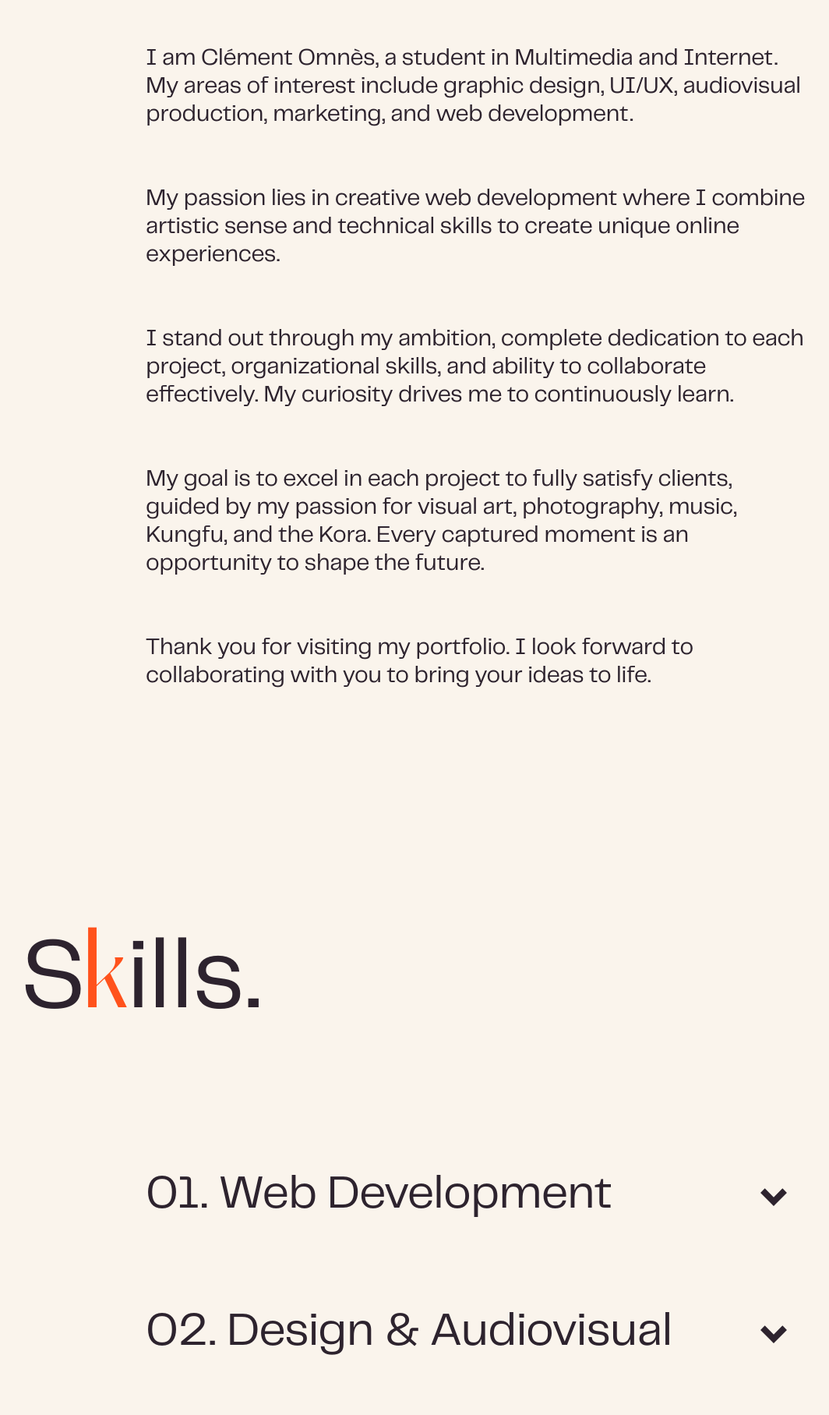
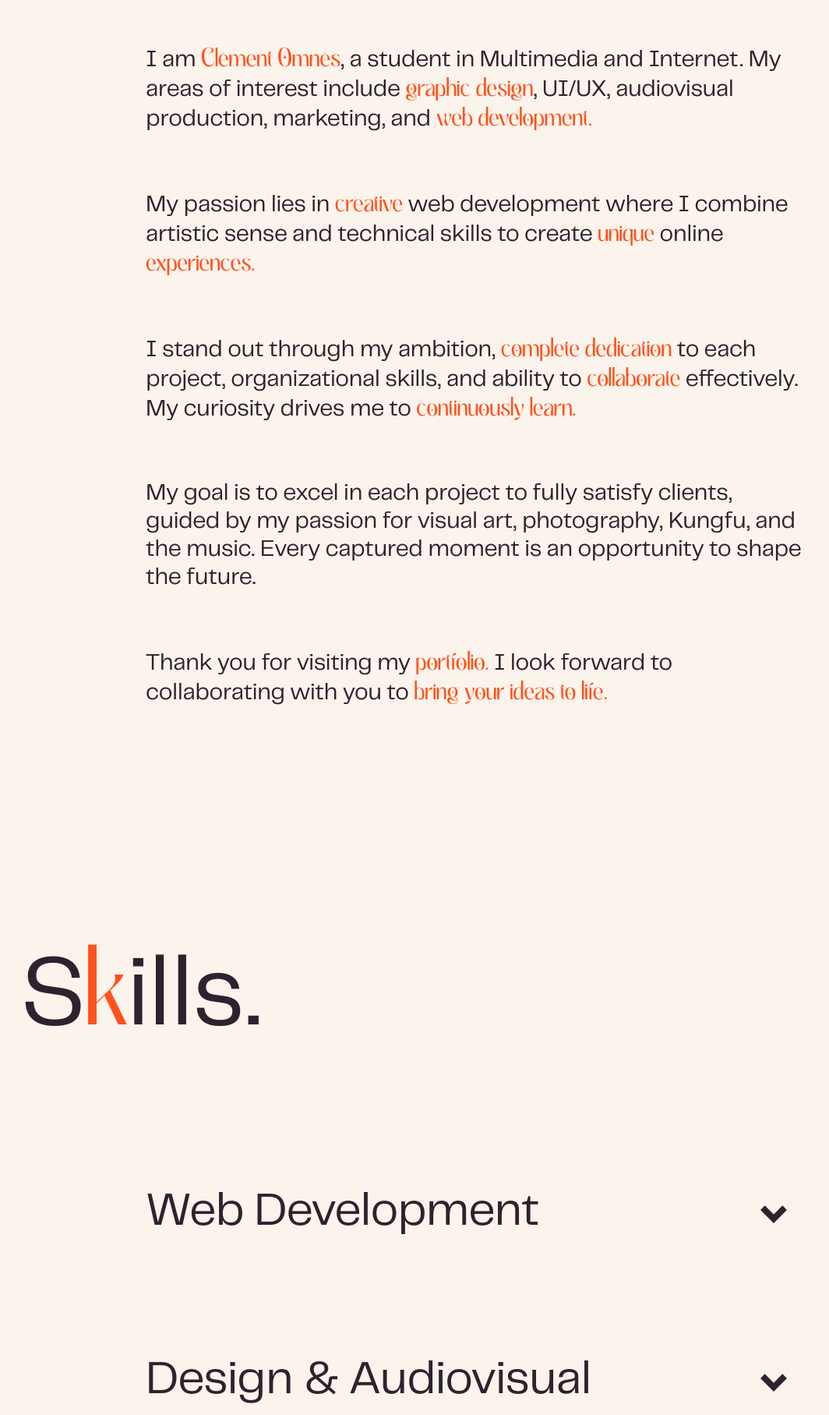
Before and after one commit to Clementmns/Portfolio-WIP, a Next.js app: page /about in a window 1280 px wide. Shown: the part 982-2797 px from the top of the page at 78% size, without its empty margins (26-1090 px from the left). Built offline with nearby package versions, Linux system fonts and the light colour scheme.

Commit message:
Warning solved

```diff
--- a/app/about/page.jsx
+++ b/app/about/page.jsx
@@ -14,6 +14,24 @@ function AboutPage() {
    const desc3 = getAboutContent("hero.desc.3");
    const desc4 = getAboutContent("hero.desc.4");
    const desc5 = getAboutContent("hero.desc.5");
+
+   const detectImportantWords = (description) => {
+      const importantWordsRegex = /\*\$([^,\s]+)/g;
+      return description.split(importantWordsRegex).map((part, index) => {
+         if (index % 2 === 1) {
+            // Les mots importants correspondent aux index impairs
+            return (
+               <span
+                  key={index}
+                  className="font-hero text-primary-light dark:text-primary-dark"
+               >
+                  {part}
+               </span>
+            );
+         }
+         return part;
+      });
+   };
 
    return (
       <>
@@ -35,9 +53,9 @@ function AboutPage() {
                            </h1>
                         </div>
                      </div>
-                     <div className="w-[50vw] h-[50vw] portrait:w-[90vw] portrait:h-[90vw] md:portrait:w-[70vw] md:portrait:h-[70vw] flex justify-end">
+                     <div className="w-[40vw] h-[55vw] portrait:w-[90vw] portrait:h-[100vw] md:portrait:w-[70vw] md:portrait:h-[70vw] flex justify-end">
                         <img
-                           src="/me.webp"
+                           src="/about.jpg"
                            alt=""
                            className="w-full h-full object-cover rounded-lg"
                         />
@@ -51,19 +69,19 @@ function AboutPage() {
                      </div>
                   </div>
                   <div className="w-8/12 lg:text-3xl md:text-2xl text-xl mb-36 mt-[15rem] portrait:mt-10">
-                     <p>{desc1}</p>
+                     <p>{detectImportantWords(desc1)}</p>
                      <br></br>
                      <br></br>
-                     <p>{desc2}</p>
+                     <p>{detectImportantWords(desc2)}</p>
                      <br></br>
                      <br></br>
-                     <p>{desc3}</p>
+                     <p>{detectImportantWords(desc3)}</p>
                      <br></br>
                      <br></br>
-                     <p>{desc4}</p>
+                     <p>{detectImportantWords(desc4)}</p>
                      <br></br>
                      <br></br>
-                     <p>{desc5}</p>
+                     <p>{detectImportantWords(desc5)}</p>
                   </div>
                </div>
                <div className="flex gap-10 items-end justify-center w-full mb-20 mt-40">
--- a/assets/content/about.json
+++ b/assets/content/about.json
@@ -12,24 +12,24 @@
       },
       "desc": {
          "1": {
-            "fr": "Je suis Clément Omnès, étudiant en Multimédia et Internet. Mes domaines d’intérêt incluent le design graphique, l’UI/UX, la production audiovisuelle, le marketing et le développement web.",
-            "en": "I am Clément Omnès, a student in Multimedia and Internet. My areas of interest include graphic design, UI/UX, audiovisual production, marketing, and web development."
+            "fr": "Je suis *$Clément *$Omnès, étudiant en Multimédia et Internet. Mes domaines d’intérêt incluent le *$design *$graphique, l’UI/UX, la production audiovisuelle, le marketing et le *$développement *$web.",
+            "en": "I am *$Clément *$Omnès, a student in Multimedia and Internet. My areas of interest include *$graphic *$design, UI/UX, audiovisual production, marketing, and *$web *$development."
          },
          "2": {
-            "fr": "Ma passion dans le développement web créatif où j’allie sens artistique et compétences techniques pour créer des expériences en ligne uniques.",
-            "en": "My passion lies in creative web development where I combine artistic sense and technical skills to create unique online experiences."
+            "fr": "Ma passion dans le développement web *$créatif où j’allie sens artistique et compétences techniques pour créer des *$expériences en ligne *$uniques.",
+            "en": "My passion lies in *$creative web development where I combine artistic sense and technical skills to create *$unique online *$experiences."
          },
          "3": {
-            "fr": "Je me distingue par mon ambition, mon engagement total dans chaque projet, mes compétences organisationnelles et ma capacité à collaborer efficacement. Ma curiosité me pousse à apprendre continuellement.",
-            "en": "I stand out through my ambition, complete dedication to each project, organizational skills, and ability to collaborate effectively. My curiosity drives me to continuously learn."
+            "fr": "Je me distingue par mon ambition, mon *$engagement *$total dans chaque projet, mes compétences organisationnelles et ma capacité à *$collaborer efficacement. Ma curiosité me pousse à *$apprendre *$continuellement.",
+            "en": "I stand out through my ambition, *$complete *$dedication to each project, organizational skills, and ability to *$collaborate effectively. My curiosity drives me to *$continuously *$learn."
          },
          "4": {
-            "fr": "Mon objectif est d’exceller dans chaque projet pour satisfaire pleinement les clients, guidé par ma passion pour l’art visuel, la photographie, la musique, le Kungfu et la Kora. Chaque instant capturé est une opportunité de façonner l’avenir.",
-            "en": "My goal is to excel in each project to fully satisfy clients, guided by my passion for visual art, photography, music, Kungfu, and the Kora. Every captured moment is an opportunity to shape the future."
+            "fr": "Mon objectif est d’exceller dans chaque projet pour satisfaire pleinement les clients, guidé par ma passion pour l’art visuel, la photographie, la musique et le Kungfu. Chaque instant capturé est une opportunité de façonner l’avenir.",
+            "en": "My goal is to excel in each project to fully satisfy clients, guided by my passion for visual art, photography, Kungfu, and the music. Every captured moment is an opportunity to shape the future."
          },
          "5": {
-            "fr": "Merci de visiter mon portfolio. J’attends avec impatience de collaborer avec vous pour donner vie à vos idées.",
-            "en": "Thank you for visiting my portfolio. I look forward to collaborating with you to bring your ideas to life."
+            "fr": "Merci de visiter mon *$portfolio. J’attends avec impatience de collaborer avec vous pour *$donner *$vie *$à *$vos *$idées.",
+            "en": "Thank you for visiting my *$portfolio. I look forward to collaborating with you to *$bring *$your *$ideas *$to *$life."
          }
       }
    }
--- a/components/aboutPage/more/data/row1.json
+++ b/components/aboutPage/more/data/row1.json
@@ -1,8 +1,18 @@
 {
-   "title": "01. Web Development",
-   "values": {
-      "langages": ["HTML", "JavaScript", "SCSS", "MySQL", "PHP"],
-      "librairies": ["Tailwind.CSS", "Jquery", "React"],
-      "frameworks": ["GSAP", "Next.js"]
+   "fr": {
+      "title": "Développement Web",
+      "values": {
+         "languages": ["HTML", "JavaScript", "SCSS", "MySQL", "PHP"],
+         "librairies": ["Tailwind.CSS", "Jquery", "React"],
+         "frameworks": ["GSAP", "Next.js"]
+      }
+   },
+   "en": {
+      "title": "Web Development",
+      "values": {
+         "langages": ["HTML", "JavaScript", "SCSS", "MySQL", "PHP"],
+         "librairies": ["Tailwind.CSS", "Jquery", "React"],
+         "frameworks": ["GSAP", "Next.js"]
+      }
    }
 }
--- a/components/aboutPage/more/data/row2.json
+++ b/components/aboutPage/more/data/row2.json
@@ -1,8 +1,18 @@
 {
-   "title": "02. Design & Audiovisual",
-   "values": {
-      "illustration": ["Adobe Illustrator", "Adobe Photoshop"],
-      "audiovisual": ["Adobe Premiere Pro", "Adobe After Effects"],
-      "ui/ux design": ["Adobe XD", "Figma"]
+   "fr": {
+      "title": "Audiovisuel et Design",
+      "values": {
+         "illustration": ["Adobe Illustrator", "Adobe Photoshop"],
+         "audiovisuel": ["Adobe Premiere Pro", "Adobe After Effects"],
+         "ui/ux design": ["Adobe XD", "Figma"]
+      }
+   },
+   "en": {
+      "title": "Design & Audiovisual",
+      "values": {
+         "illustration": ["Adobe Illustrator", "Adobe Photoshop"],
+         "audiovisual": ["Adobe Premiere Pro", "Adobe After Effects"],
+         "ui/ux design": ["Adobe XD", "Figma"]
+      }
    }
 }
--- a/components/aboutPage/more/data/row3.json
+++ b/components/aboutPage/more/data/row3.json
@@ -1,4 +1,17 @@
 {
+   "fr": {
+      "title": "Soft Skills",
+      "values": {
+         "communication": [
+            "Gestion du stress",
+            "Force de proposition",
+            "Travail d'équipe"
+         ],
+         "general": ["Curieux", "Créatif", "Autonome"],
+         "corporate": ["SCRUM", "Gestion du temps"]
+      }
+   },
+   "en": {
       "title": "03. Soft Skills",
       "values": {
          "communication": [
@@ -10,3 +23,4 @@
          "corporate": ["SCRUM", "Time management"]
       }
    }
+}
--- a/components/aboutPage/more/more-about.jsx
+++ b/components/aboutPage/more/more-about.jsx
@@ -1,11 +1,14 @@
-import React, { useState } from "react";
+"use client";
+import React, { useState, useEffect } from "react";
 import { motion } from "framer-motion";
 import row1 from "./data/row1.json";
 import row2 from "./data/row2.json";
 import row3 from "./data/row3.json";
 import { RiArrowDropDownLine } from "react-icons/ri";
+import useLangChangeObserver from "@/assets/scripts/langChangeObserver";
 
 function MoreAbout(props) {
+   const language = useLangChangeObserver();
    let value = props.value;
    if (value === "webdev") {
       value = JSON.parse(JSON.stringify(row1));
@@ -19,7 +22,7 @@ function MoreAbout(props) {
 
    const [showInfo, setShowInfo] = useState(false);
 
-   let rows = value.values;
+   let rows = value[language].values;
 
    const toggleInfo = () => {
       setShowInfo(!showInfo);
@@ -32,13 +35,13 @@ function MoreAbout(props) {
             onClick={toggleInfo}
          >
             <h3 className="lg:text-6xl md:text-5xl sm:text-4xl text-3xl">
-               {value.title}
+               {value[language].title}
             </h3>
             <RiArrowDropDownLine className="h-24 w-24" />
          </motion.div>
          <motion.div
-            className="flex justify-between w-full overflow-hidden transition-[max-height] portrait:flex-col portrait:items-center"
-            animate={{ height: showInfo ? "auto" : 0 }}
+            className="flex justify-between w-full overflow-hidden max-h-10 portrait:flex-col portrait:items-center"
+            animate={{ maxHeight: showInfo ? "20rem" : "2.5rem" }}
             transition={{ duration: 0.3 }}
          >
             {Object.keys(rows).map((key) => (
--- a/components/footer/index.jsx
+++ b/components/footer/index.jsx
@@ -7,9 +7,8 @@ import { gsap } from "gsap/dist/gsap";
 import { motion } from "framer-motion";
 import { ScrollTrigger } from "gsap/dist/ScrollTrigger";
 
-gsap.registerPlugin(ScrollTrigger);
-
 export default function Footer() {
+   gsap.registerPlugin(ScrollTrigger);
    const ctaFooter = useRef();
    useEffect(() => {
       let ctx = gsap.context(() => {
--- a/components/landingPage/Description/index.jsx
+++ b/components/landingPage/Description/index.jsx
@@ -10,6 +10,8 @@ import gsap from "gsap/dist/gsap";
 gsap.registerPlugin(ScrollTrigger);
 
 function LandingDescription() {
+   gsap.registerPlugin(ScrollTrigger);
+
    const language = useLangChangeObserver();
    const desc = getLandingContent("heroBanner.desc.p");
    const descCTA = getLandingContent("heroBanner.desc.cta");
--- a/components/landingPage/Projects/index.jsx
+++ b/components/landingPage/Projects/index.jsx
@@ -6,9 +6,8 @@ import gsap from "gsap";
 import { motion } from "framer-motion";
 import Link from "next/link";
 
-gsap.registerPlugin(ScrollTrigger);
-
 function LandingProjects() {
+   gsap.registerPlugin(ScrollTrigger);
    const projectRef = useRef();
    const [modal, setModal] = useState({ active: false, index: 0 });
    const { active, index } = modal;
```
Also changed, not shown: public/about.jpg (added). Lines whose indentation alone changed are shown as unchanged.
